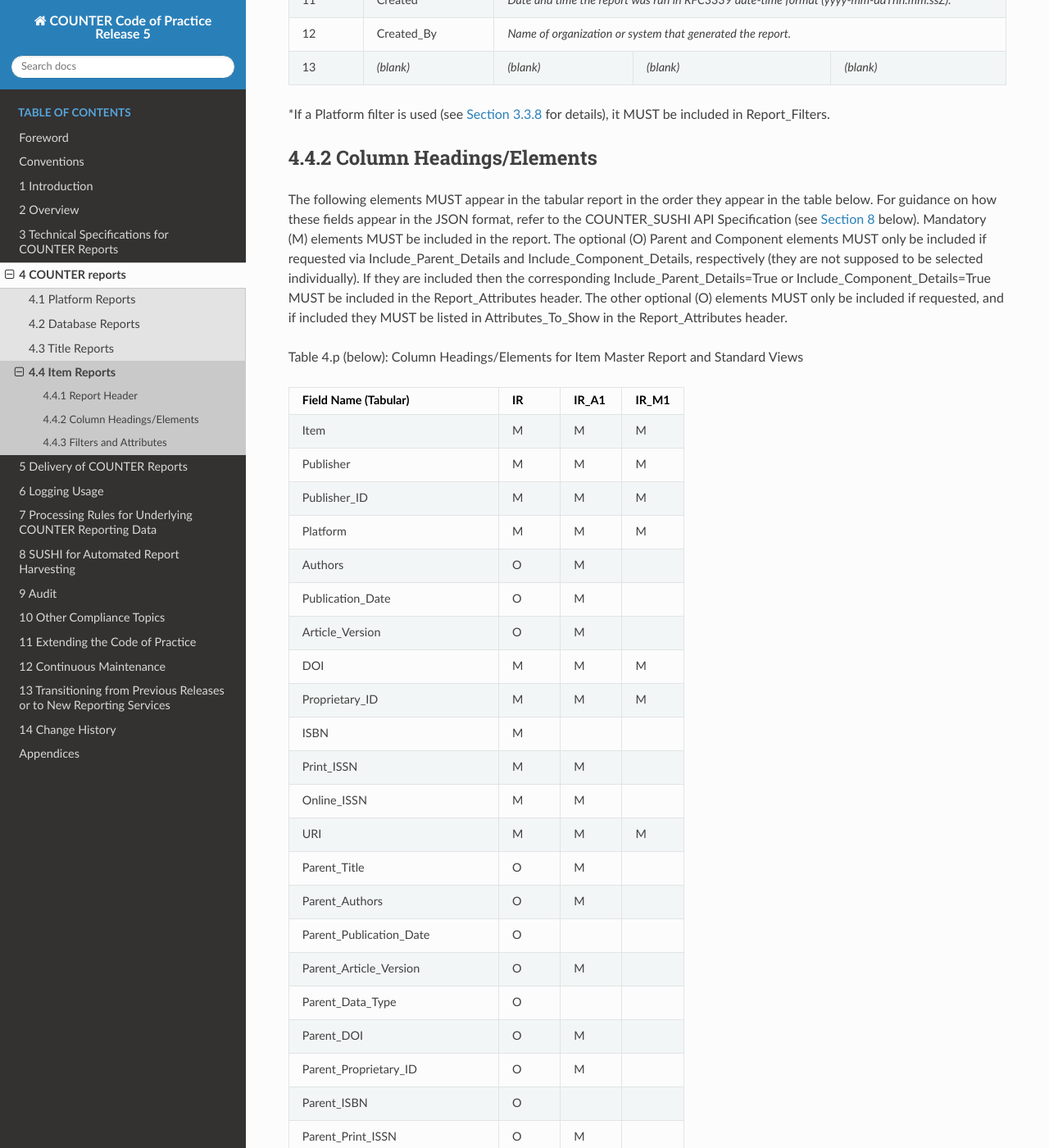
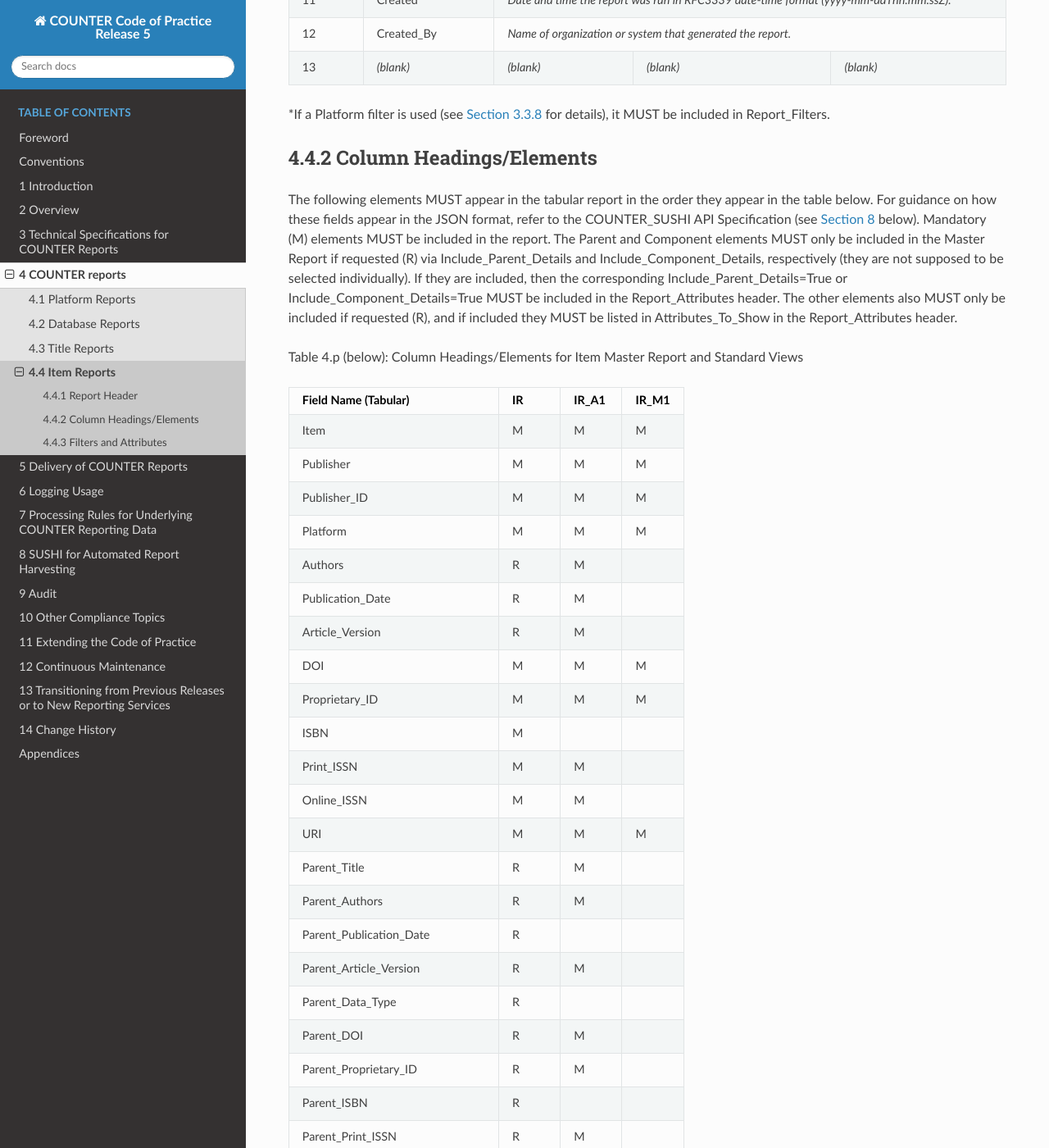
Before and after one commit to Project-Counter/cop5, a Sphinx documentation site: the page built from source/04-reports/04-item-reports.rst, in a window 1280 px wide and 1400 px high, scrolled down 1889 px. Shown: the whole window at 82% size. Built offline with Sphinx 7.4.7 and the Read the Docs theme 2.0.0, drawn with Linux system fonts in a browser that asks for light colours; some of the changed text lies outside the part shown.

Commit message:
Use Requested in place of Optional for columns/elements only included when requested

```diff
--- a/source/03-specifications/03-counter-report-common-attributes-and-elements.rst
+++ b/source/03-specifications/03-counter-report-common-attributes-and-elements.rst
@@ -761,7 +761,7 @@ Table 3.x (below): Report Attributes
      - Reports
 
    * - Attributes_To_Show
-     - List of optional columns/elements to include in the report (default: none). See :numref:`platform-elements`, :numref:`database-elements`, :numref:`title-elements` and :numref:`item-elements` for permissible values. Note that the component and parent columns/elements cannot be selected individually and MUST NOT be included in the list (see the Include_Component_Details and Include_Parent_Details attributes below).
+     - List of additional columns/elements to include in the report (default: none). See :numref:`platform-elements`, :numref:`database-elements`, :numref:`title-elements` and :numref:`item-elements` for permissible values. Note that the component and parent columns/elements cannot be selected individually and MUST NOT be included in the list (see the Include_Component_Details and Include_Parent_Details attributes below).
      - PR, DR, TR, IR
 
    * - Exclude_Monthly_Details
--- a/source/04-reports/01-platform-reports.rst
+++ b/source/04-reports/01-platform-reports.rst
@@ -152,7 +152,7 @@ Table 4.a (below): Header for Platform Master Report and Standard Views
 Column Headings/Elements
 """"""""""""""""""""""""
 
-The following elements MUST appear in the tabular report in the order they appear in the table below. For guidance on how these fields appear in the JSON format, refer to the COUNTER_SUSHI API Specification (see :numref:`sushi` below). Mandatory (M) elements MUST be included in the report. Optional (O) elements MUST only be included if requested, and if included they MUST be listed in Attributes_To_Show in the Report_Attributes header.
+The following elements MUST appear in the tabular report in the order they appear in the table below. For guidance on how these fields appear in the JSON format, refer to the COUNTER_SUSHI API Specification (see :numref:`sushi` below). Mandatory (M) elements MUST be included in the report. The other elements MUST only be included in the Master Report if requested (R), and if included they MUST be listed in Attributes_To_Show in the Report_Attributes header.
 
 Table 4.b (Below): Column Headings/Elements for Platform Master Report and Standard Views
 
@@ -174,11 +174,11 @@ Table 4.b (Below): Column Headings/Elements for Platform Master Report and Stand
      - M
 
    * - Data_Type
-     - O
+     - R
      -
 
    * - Access_Method
-     - O
+     - R
      -
 
    * - Metric_Type
--- a/source/04-reports/02-database-reports.rst
+++ b/source/04-reports/02-database-reports.rst
@@ -154,7 +154,7 @@ Table 4.e (below): Header for Database Master Report and Standard Views
 Column Headings/Elements
 """"""""""""""""""""""""
 
-The following elements MUST appear in the tabular report in the order they appear in the table below. For guidance on how these fields appear in the JSON format, refer to the COUNTER_SUSHI API Specification (see :numref:`sushi` below). Mandatory (M) elements MUST be included in the report. Optional (O) elements MUST only be included if requested, and if included they MUST be listed in Attributes_To_Show in the Report_Attributes header.
+The following elements MUST appear in the tabular report in the order they appear in the table below. For guidance on how these fields appear in the JSON format, refer to the COUNTER_SUSHI API Specification (see :numref:`sushi` below). Mandatory (M) elements MUST be included in the report. The other elements MUST only be included in the Master Report if requested (R), and if included they MUST be listed in Attributes_To_Show in the Report_Attributes header.
 
 Table 4.f (below): Column Headings/Elements for Database Master Report and Standard Views
 
@@ -198,12 +198,12 @@ Table 4.f (below): Column Headings/Elements for Database Master Report and Stand
      - M
 
    * - Data_Type
-     - O
+     - R
      -
      -
 
    * - Access_Method
-     - O
+     - R
      -
      -
 
--- a/source/04-reports/04-item-reports.rst
+++ b/source/04-reports/04-item-reports.rst
@@ -147,7 +147,7 @@ Table 4.o (below): Header for Item Master Report and Standard Views
 Column Headings/Elements
 """"""""""""""""""""""""
 
-The following elements MUST appear in the tabular report in the order they appear in the table below. For guidance on how these fields appear in the JSON format, refer to the COUNTER_SUSHI API Specification (see :numref:`sushi` below). Mandatory (M) elements MUST be included in the report. The optional (O) Parent and Component elements MUST only be included if requested via Include_Parent_Details and Include_Component_Details, respectively (they are not supposed to be selected individually). If they are included then the corresponding Include_Parent_Details=True or Include_Component_Details=True MUST be included in the Report_Attributes header. The other optional (O) elements MUST only be included if requested, and if included they MUST be listed in Attributes_To_Show in the Report_Attributes header.
+The following elements MUST appear in the tabular report in the order they appear in the table below. For guidance on how these fields appear in the JSON format, refer to the COUNTER_SUSHI API Specification (see :numref:`sushi` below). Mandatory (M) elements MUST be included in the report. The Parent and Component elements MUST only be included in the Master Report if requested (R) via Include_Parent_Details and Include_Component_Details, respectively (they are not supposed to be selected individually). If they are included, then the corresponding Include_Parent_Details=True or Include_Component_Details=True MUST be included in the Report_Attributes header. The other elements also MUST only be included if requested (R), and if included they MUST be listed in Attributes_To_Show in the Report_Attributes header.
 
 Table 4.p (below): Column Headings/Elements for Item Master Report and Standard Views
 
@@ -186,17 +186,17 @@ Table 4.p (below): Column Headings/Elements for Item Master Report and Standard
      - M
 
    * - Authors
-     - O
+     - R
      - M
      -
 
    * - Publication_Date
-     - O
+     - R
      - M
      -
 
    * - Article_Version
-     - O
+     - R
      - M
      -
 
@@ -231,127 +231,127 @@ Table 4.p (below): Column Headings/Elements for Item Master Report and Standard
      - M
 
    * - Parent_Title
-     - O
+     - R
      - M
      -
 
    * - Parent_Authors
-     - O
+     - R
      - M
      -
 
    * - Parent_Publication_Date
-     - O
+     - R
      -
      -
 
    * - Parent_Article_Version
-     - O
+     - R
      - M
      -
 
    * - Parent_Data_Type
-     - O
+     - R
      -
      -
 
    * - Parent_DOI
-     - O
+     - R
      - M
      -
 
    * - Parent_Proprietary_ID
-     - O
+     - R
      - M
      -
 
    * - Parent_ISBN
-     - O
+     - R
      -
      -
 
    * - Parent_Print_ISSN
-     - O
+     - R
      - M
      -
 
    * - Parent_Online_ISSN
-     - O
+     - R
      - M
      -
 
    * - Parent_URI
-     - O
+     - R
      - M
      -
 
    * - Component_Title
-     - O
+     - R
      -
      -
 
    * - Component_Authors
-     - O
+     - R
      -
      -
 
    * - Component_Publication_Date
-     - O
+     - R
      -
      -
 
    * - Component_Data_Type
-     - O
+     - R
      -
      -
 
    * - Component_DOI
-     - O
+     - R
      -
      -
 
    * - Component_Proprietary_ID
-     - O
+     - R
      -
      -
 
    * - Component_ISBN
-     - O
+     - R
      -
      -
 
    * - Component_Print_ISSN
-     - O
+     - R
      -
      -
 
    * - Component_Online_ISSN
-     - O
+     - R
      -
      -
 
    * - Component_URI
-     - O
+     - R
      -
      -
 
    * - Data_Type
-     - O
+     - R
      -
      -
 
    * - YOP
-     - O
+     - R
      -
      -
 
    * - Access_Type
-     - O
+     - R
      - M
      -
 
    * - Access_Method
-     - O
+     - R
      -
      -
 
```
Also changed, not shown: source/04-reports/03-title-reports.rst (+6 -6 lines).
